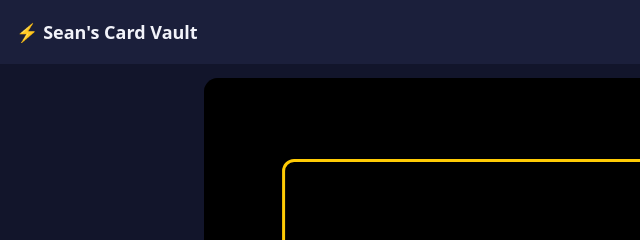
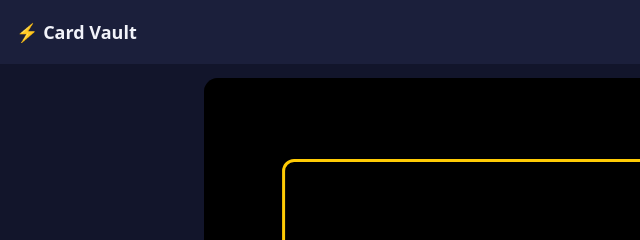
Before and after one commit to rwong86-mal/card-vault, a plain HTML site: page index.html in a window 1280 px wide. Shown: the top 240 px of the page, 0-640 px from the left. Drawn offline with Linux system fonts and the light colour scheme.

Commit message:
Add files via upload

```diff
--- a/index.html
+++ b/index.html
@@ -6,7 +6,7 @@
 <meta name="theme-color" content="#1b1f3b">
 <meta name="apple-mobile-web-app-capable" content="yes">
 <meta name="apple-mobile-web-app-title" content="Card Vault">
-<title>Sean's Card Vault</title>
+<title>Card Vault</title>
 <link rel="manifest" href="manifest.json">
 <link rel="icon" href="icon.svg" type="image/svg+xml">
 <link rel="apple-touch-icon" href="icon-192.png">
@@ -102,7 +102,7 @@
 </head>
 <body>
 <header>
-  <h1>⚡ Sean's Card Vault</h1>
+  <h1>⚡ Card Vault</h1>
   <div class="total"><b id="hdrValue">A$0.00</b><span id="hdrCount">0 cards</span></div>
 </header>
 
```
Also changed, not shown: manifest.json, 1 other file.
